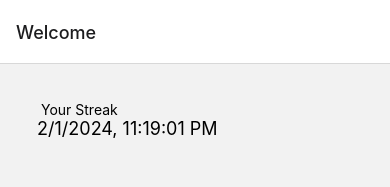
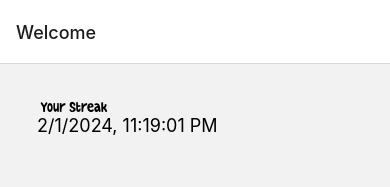
Before and after one commit to JosephLiao542211/Qhacks-2024-DeerJournal, a React Native app in the folder App/: screen /Home in a window 390 px wide. Shown: the top 187 px of the page. Built offline with nearby package versions, Linux system fonts and the light colour scheme.

Commit message:
Added font.

```diff
--- a/App/App.js
+++ b/App/App.js
@@ -7,9 +7,31 @@ import {createNativeStackNavigator} from '@react-navigation/native-stack';
 import Envision from './Envision';
 import PastLogs from './PastLogs';
 import Activity from './Activity';
+import { useCallback, useEffect } from 'react';
+
+import { useFonts } from 'expo-font';
+import * as SplashScreen from 'expo-splash-screen';
+
+SplashScreen.preventAutoHideAsync();
+
 const Stack = createNativeStackNavigator();
+
 const App = () => {
+  const [fontsLoaded, fontError] = useFonts({
+    "Dolpino": require('./assets/fonts/Dolpino.otf'),
+  });
+
+  const onLayoutRootView = useCallback(async () => {
+    if (fontsLoaded || fontError) {
+      await SplashScreen.hideAsync();
+    }
+  }, [fontsLoaded, fontError]);
+
+  if (!fontsLoaded && !fontError) {
+    return null;
+  }
   return (
+    <View style={appstyle.container} onLayout={onLayoutRootView}>
       <NavigationContainer>
         <Stack.Navigator>
           <Stack.Screen
@@ -23,6 +45,7 @@ const App = () => {
           <Stack.Screen name="Activity" component={Activity} />
         </Stack.Navigator>
       </NavigationContainer>
+    </View>
   );
 };
 
--- a/App/HomeScreen.js
+++ b/App/HomeScreen.js
@@ -7,7 +7,7 @@ const HomeScreen = ({navigation}) => {
   return (
     <ScrollView style={styles.container}>
       <View style={styles.heading} >
-        <Text> Your Streak </Text>
+        <Text style={styles.dolpino}> Your Streak </Text>
         <DateTimeSelector></DateTimeSelector>
       </View>
 
@@ -63,13 +63,16 @@ const styles = StyleSheet.create({
     flex: 1,
     padding:"5%"
   },
+  dolpino: {
+    fontFamily:'Dolpino',
+  },
   heading: {
     margin:"5%",
-    marginTop:"5%"
+    marginTop:"5%",
   },
   main: {
     flex: 1,
-    flexDirection: 'colum',
+    flexDirection: 'column',
     padding: 15,
   },
   box1: {
--- a/App/package.json
+++ b/App/package.json
@@ -13,7 +13,10 @@
     "@react-navigation/native": "^6.1.9",
     "@react-navigation/native-stack": "^6.9.17",
     "expo": "~50.0.5",
+    "expo-av": "~13.10.4",
     "expo-camera": "~14.0.3",
+    "expo-font": "~11.10.2",
+    "expo-speech": "~11.7.0",
     "expo-status-bar": "~1.11.1",
     "react": "18.2.0",
     "react-native": "0.73.2",
@@ -23,8 +26,7 @@
     "react-native-safe-area-context": "^4.9.0",
     "react-native-screens": "^3.29.0",
     "react-native-svg": "14.1.0",
-    "expo-speech": "~11.7.0",
-    "expo-av": "~13.10.4"
+    "expo-splash-screen": "~0.26.4"
   },
   "devDependencies": {
     "@babel/core": "^7.20.0"
```
Also changed, not shown: App/assets/fonts/Dolpino.otf (added), 1 other file (tests, documents, lock files or other folders). Lines whose indentation alone changed are shown as unchanged.
